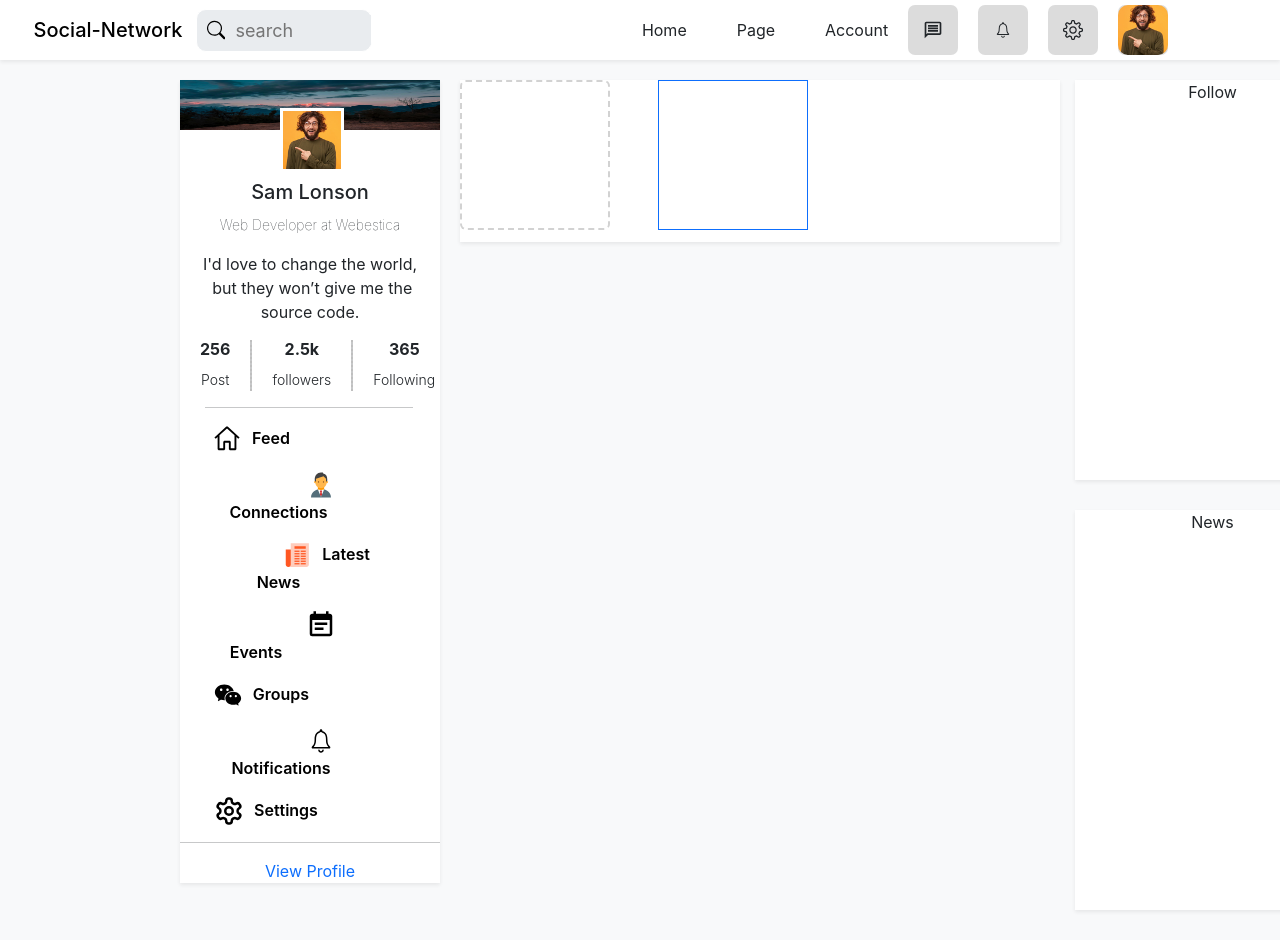
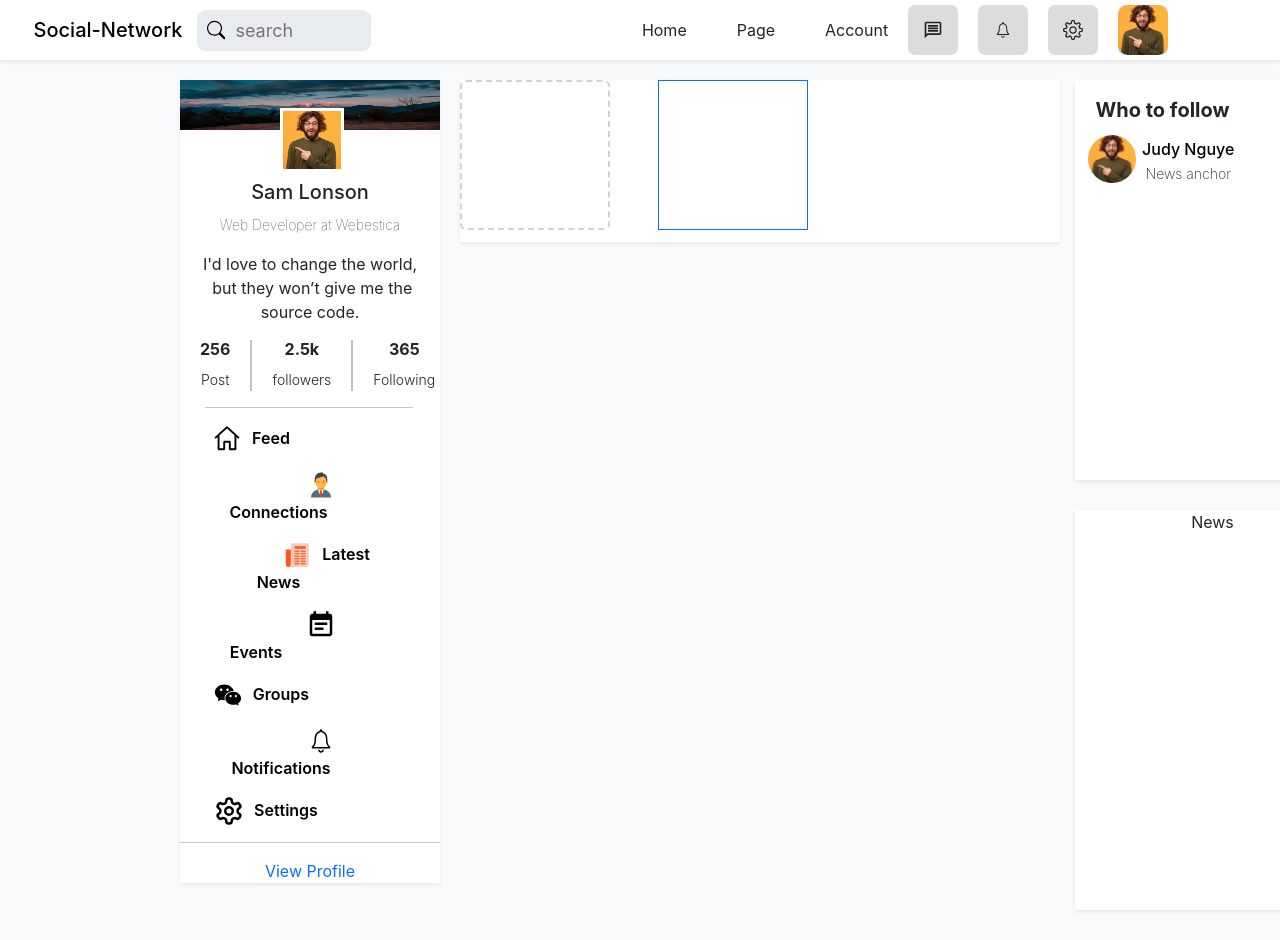
Before and after one commit to ravindarsahani3183/social-Networking, a React (Create React App) app: page / in a window 1280 px wide. Shown: the top 940 px of the page. Built offline with nearby package versions, Linux system fonts and the light colour scheme.

Commit message:
follow component created

```diff
--- a/src/Rightsitebar/Follow.js
+++ b/src/Rightsitebar/Follow.js
@@ -1,9 +1,22 @@
 import React from 'react'
 import './follow.css';
+import { Link } from 'react-router-dom';
 const Follow = () => {
   return (
     <div className='follow shadow-sm'>
-        Follow
+      <h5 className='follow-heading'> Who to follow</h5>
+      <div className='follow-contain'>
+        <div>
+          <Link className='follow-link-img' to="/"><img src="./assets/person/07.jpg" className='follow-img' alt=""></img></Link>
+        </div>
+        <div className='follow-name-role'>
+          <div><Link className='follow-name' to="/">Judy Nguye</Link></div>
+          <div> <small className='follow-small-role'>News anchor</small> </div>
+        </div>
+        <div>
+          <button type='button' className='btn btn-primary'>+</button>
+        </div>
+      </div>
     </div>
   )
 }
--- a/src/Rightsitebar/follow.css
+++ b/src/Rightsitebar/follow.css
@@ -6,3 +6,36 @@
     margin-bottom: 30px;
     background-color: white;
 }
+.follow-heading{
+    padding-right: 100px;
+    padding-top: 18px;
+    font-weight: 700;
+}
+.follow-contain{
+    display: flex;
+    justify-content: space-around;
+}
+.follow-img{
+    height: 48px;
+    width: 48px;
+    border-radius: 50%;
+    margin-top: 05px;
+    margin-left: 10px;
+
+}
+.follow-name-role{
+    margin-top: 7px;
+}
+.follow-name{
+    padding-right: 70px;
+    color: black;
+    text-decoration: none;
+    font-weight: 500;
+    line-height: 10px;
+    line-height: 1.5;
+}
+.follow-small-role{
+    font-weight: 200;
+    line-height: 12px;
+    padding-right: 70px;
+}
```
